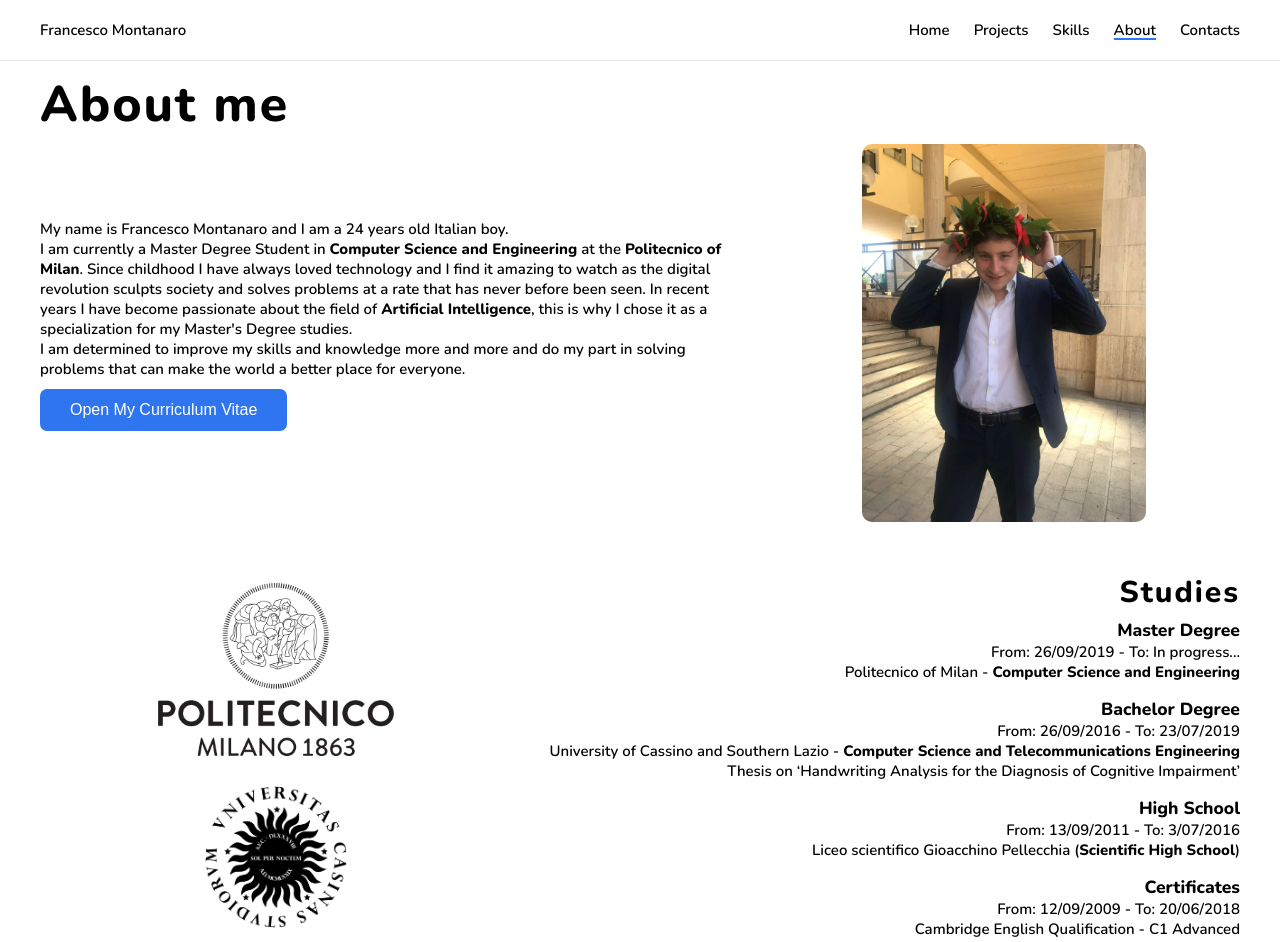
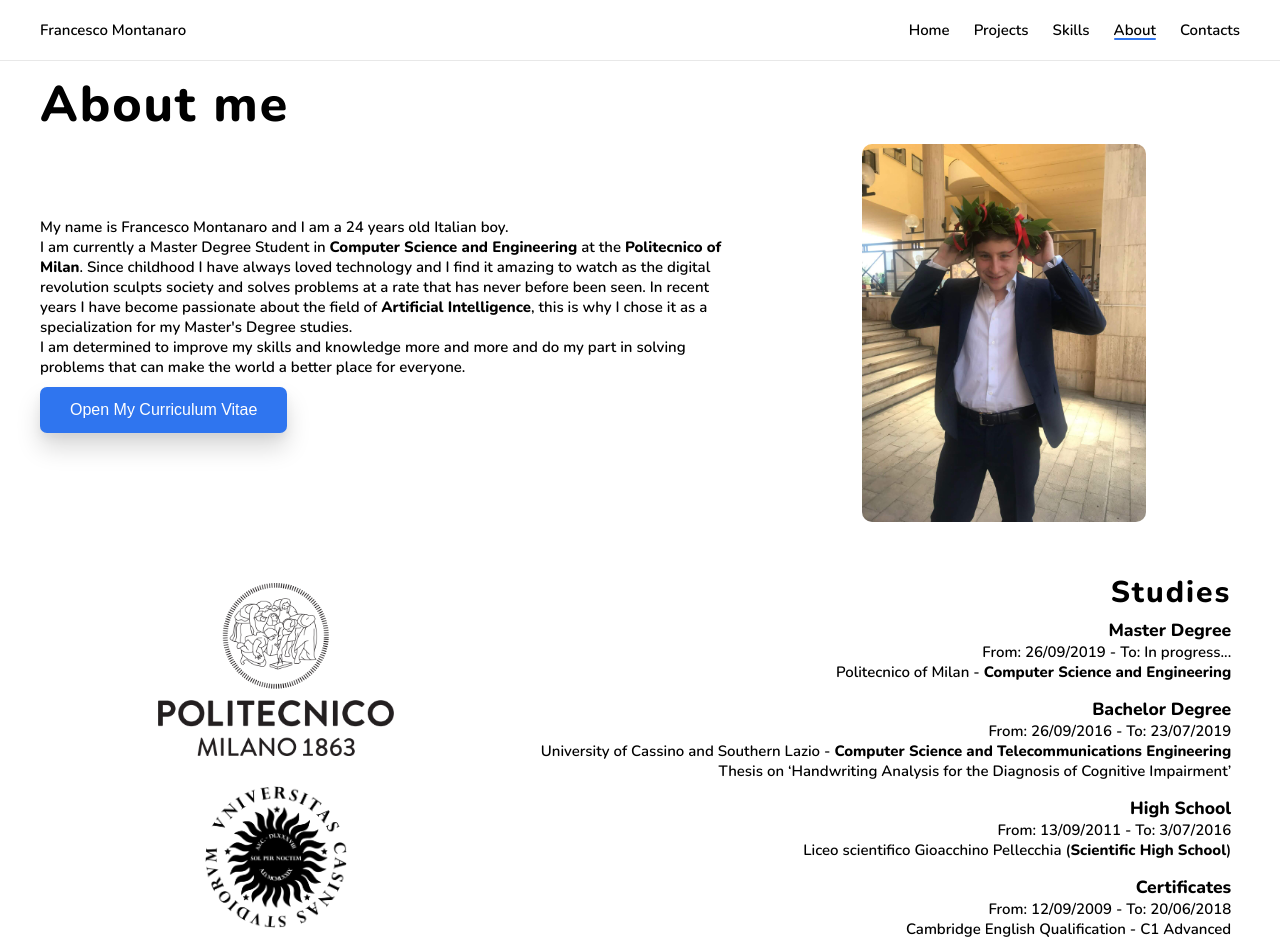
Before and after one commit to FrancescoMontanaro/Francesco-Montanaro, a plain HTML site: page about.html in a window 1280 px wide. Shown: the top 942 px of the page. Drawn offline with nearby package versions, Linux system fonts and the light colour scheme.

Commit message:
minor changes

```diff
--- a/about.html
+++ b/about.html
@@ -70,7 +70,7 @@
                         <section style="margin-top: 15px;">
                             <h3 style="margin: 0;">Bachelor Degree</h3>
                             From: 26/09/2016 - To: 23/07/2019<br>
-                            University of Cassino and Southern Lazio - <b>Computer Science and Telecommunications Engineering</b>
+                            University of Cassino and Southern Lazio - <b>Computer Science and Telecommunications Engineering</b><br>
                             Thesis on ‘Handwriting Analysis for the Diagnosis of Cognitive Impairment’<br>
                         </section>
                         <section style="margin-top: 15px;">
--- a/style.css
+++ b/style.css
@@ -43,6 +43,7 @@ header a::after, .menu a::after {
     left: 0;
     width: 100%;
     height: 2px;
+    border-radius: 10px;
     background-color: #2f75ef;
     opacity: 0;
     transition: opacity 300ms, transform 300ms;
@@ -74,10 +75,11 @@ button{
     text-align: center;
     font-size: medium;
     cursor: pointer;
-    padding-top: 12px;
-    padding-bottom: 12px;
+    padding-top: 14px;
+    padding-bottom: 14px;
     padding-left: 30px;
     padding-right: 30px;
+    box-shadow: rgba(0, 0, 0, 0.15) 0px 15px 25px, rgba(0, 0, 0, 0.05) 0px 5px 10px;
 }
 button:hover{
     transition: 0.5s opacity;
@@ -133,6 +135,7 @@ input, textarea{
     padding: 10px;
     border-radius: 10px;
     vertical-align: text-top;
+    box-shadow: rgba(0, 0, 0, 0.15) 0px 15px 25px, rgba(0, 0, 0, 0.05) 0px 5px 10px;
 }
 .selected::after{
     opacity: 1;
```
